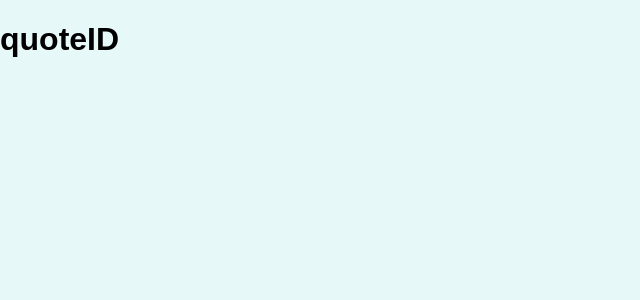
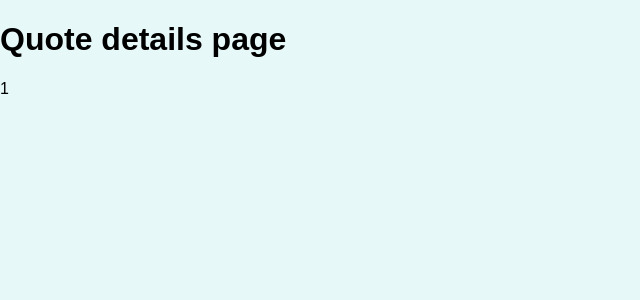
Before and after one commit to lukas-anci/react-router-module, a React (Create React App) app: page /quotes/1 in a window 1280 px wide. Shown: the top 300 px of the page, without its empty margins (0-640 px from the left). Built offline with nearby package versions, Linux system fonts and the light colour scheme.

Commit message:
nested comments route works

```diff
--- a/src/App.jsx
+++ b/src/App.jsx
@@ -1,16 +1,22 @@
-import { Route, Switch } from 'react-router-dom';
+import { Route, Switch, Redirect } from 'react-router-dom';
+import AllQuotes from './pages/AllQuotes';
+import NewQuote from './pages/NewQuote';
+import QuoteDetails from './pages/QuoteDetails';
 function App() {
   return (
     <div>
       <Switch>
+        <Route path="/" exact>
+          <Redirect to="/quotes" />
+        </Route>
         <Route path="/quotes" exact>
-          <h1>quotes</h1>
+          <AllQuotes />
         </Route>
         <Route path="/quotes/:quoteId">
-          <h1>quoteID</h1>
+          <QuoteDetails />
         </Route>
         <Route path="/quotes/new-quote">
-          <h1>new-quote</h1>
+          <NewQuote />
         </Route>
       </Switch>
     </div>
--- a/src/pages/QuoteDetails.jsx
+++ b/src/pages/QuoteDetails.jsx
@@ -1,7 +1,19 @@
-import React from 'react';
+import { Route, useParams } from 'react-router-dom';
 
 const QuoteDetails = () => {
-  return <div>quotedetails</div>;
+  const { quoteId } = useParams();
+
+  return (
+    <>
+      <h1>Quote details page</h1>
+      <p>{quoteId}</p>
+      <Route path={`/quotes/${quoteId}/:comment`}>
+        <h3>Comments test</h3>
+      </Route>
+    </>
+  );
 };
 
 export default QuoteDetails;
+
+// sukurti toki route su dinamine dalimi http://localhost:3000/quotes/some-quote/comment
```
